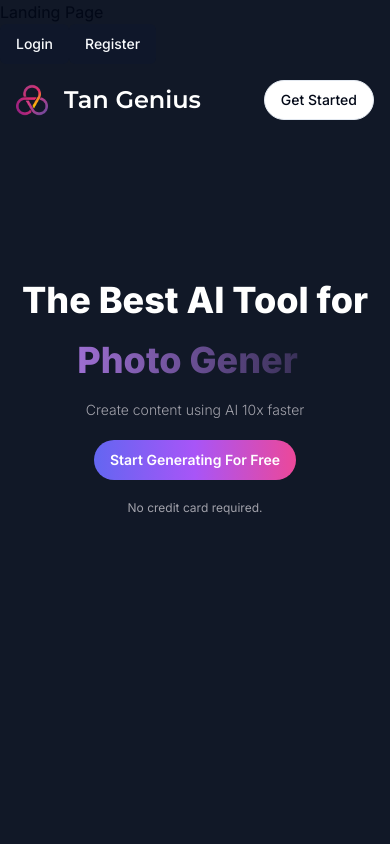
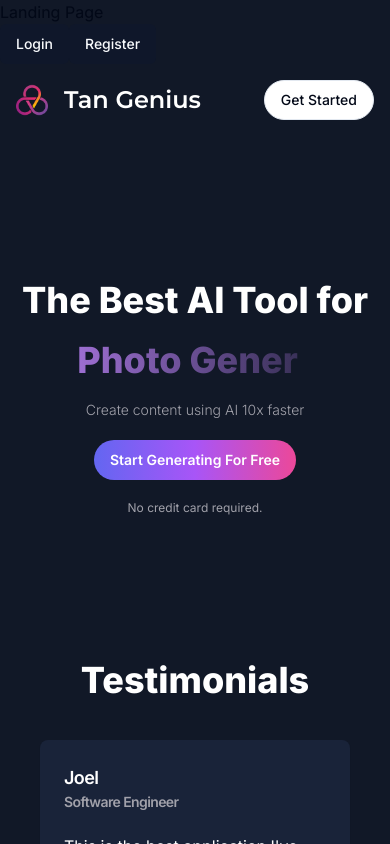
Before and after one commit to thientantran/next_saasai, a Next.js app: page / in a window 390 px wide. Built offline with nearby package versions, Linux system fonts and the light colour scheme; no server answers.

Commit message:
LandingPageContent

```diff
--- a/app/(landing)/page.tsx
+++ b/app/(landing)/page.tsx
@@ -1,4 +1,5 @@
 import LandingNavbar from "@/components/LandingNavbar";
+import LandingPageContent from "@/components/LandingPageContent";
 import LandingPageHero from "@/components/LandingPageHero";
 import { Button } from "@/components/ui/button";
 import { auth } from "@clerk/nextjs";
@@ -21,6 +22,7 @@
       </div>
       <LandingNavbar/>
       <LandingPageHero/>
+      <LandingPageContent/>
     </div>
   )
 }
--- /dev/null
+++ b/components/LandingPageContent.tsx
@@ -0,0 +1,57 @@
+'use client'
+
+import { Card, CardContent, CardHeader, CardTitle } from "@/components/ui/card";
+
+const testimonials = [
+  {
+    name: "Joel",
+    avatar: "J",
+    title: "Software Engineer",
+    description: "This is the best application I've ever used!",
+  },
+  {
+    name: "Antonio",
+    avatar: "A",
+    title: "Designer",
+    description: "I use this daily for generating new photos!",
+  },
+  {
+    name: "Mark",
+    avatar: "M",
+    title: "CEO",
+    description: "This app has changed my life, cannot imagine working without it!",
+  },
+  {
+    name: "Mary",
+    avatar: "M",
+    title: "CFO",
+    description: "The best in class, definitely worth the premium subscription!",
+  },
+];
+
+export default function LandingPageContent() {
+  return (
+    <div className="px-10 pb-20">
+      <h2 className="text-center text-4xl text-white font-extrabold mb-10">
+        Testimonials
+      </h2>
+      <div className="grid grid-cols-1 gap-4 sm:grid-cols-2 md:grid-cols-3 lg:grid-cols-4">
+        {testimonials.map((item) => (
+          <Card key={item.description} className='bg-[#192339] border-none text-white'>
+            <CardHeader>
+              <CardTitle className="flex items-center gap-x-2">
+                <div>
+                  <p className="text-lg">{item.name}</p>
+                  <p className="text-zinc-400 text-sm">{item.title}</p>
+                </div>
+              </CardTitle>
+              <CardContent className="pt-4 px-0">
+                {item.description}
+              </CardContent>
+            </CardHeader>
+          </Card>
+        ))}
+      </div>
+    </div>
+  )
+}
```
